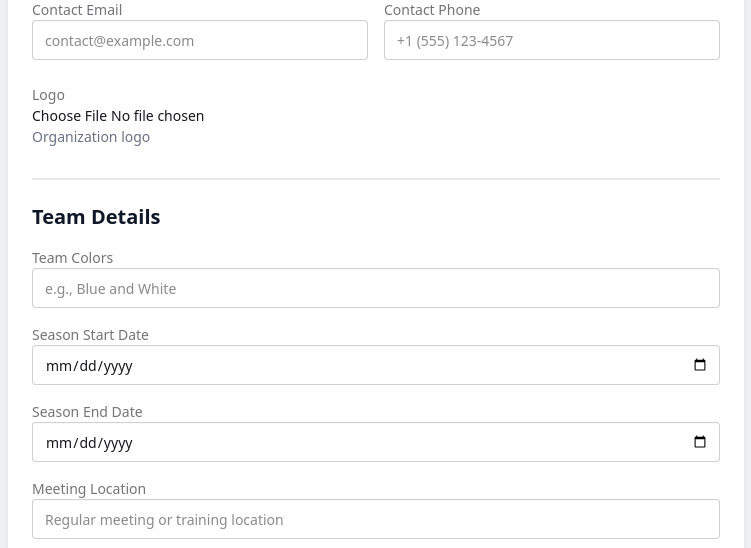
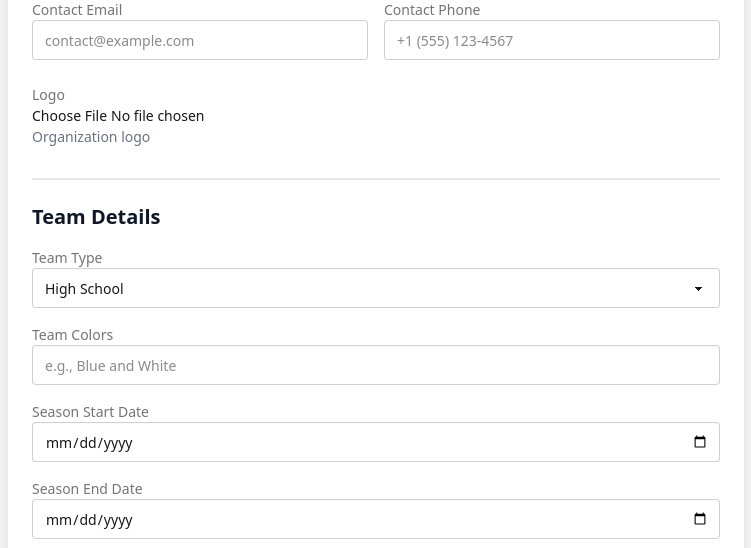
Before and after one commit to vincentdavis/league_gotta_bike, a Django app: page /create/team/ in a window 1280 px wide. Shown: the part 740-1288 px from the top of the page, without its empty margins (264-1015 px from the left). Run offline with Django 5.2, Linux system fonts and the light colour scheme; the visitor is signed in with stand-in values (Sample User, id 1); data that the repository does not hold is empty; style sheets or scripts are compiled from the project's sources; parts of the project's set-up code (start-up, migrations or seed data) failed here and were passed over; some libraries are stand-ins or nearby versions.

Commit message:
add team type

```diff
--- a/apps/organizations/forms.py
+++ b/apps/organizations/forms.py
@@ -114,6 +114,14 @@ class TeamCreateForm(OrganizationBaseForm):
     )
 
     # Team-specific fields
+    team_type = forms.ChoiceField(
+        required=False,
+        choices=TeamProfile.TEAM_TYPES,
+        widget=forms.Select(attrs={
+            'class': 'select select-bordered w-full'
+        }),
+        label='Team Type'
+    )
     team_colors = forms.CharField(
         required=False,
         max_length=100,
@@ -162,6 +170,7 @@ class TeamCreateForm(OrganizationBaseForm):
             # Create team profile
             TeamProfile.objects.create(
                 organization=organization,
+                team_type=self.cleaned_data.get('team_type', ''),
                 team_colors=self.cleaned_data.get('team_colors', ''),
                 season_start=self.cleaned_data.get('season_start'),
                 season_end=self.cleaned_data.get('season_end'),
@@ -184,23 +193,6 @@ class SquadCreateForm(OrganizationBaseForm):
         help_text='Select the team this squad belongs to'
     )
 
-    # Squad-specific fields
-    focus_area = forms.ChoiceField(
-        choices=SquadProfile.FOCUS_AREAS,
-        widget=forms.Select(attrs={
-            'class': 'select select-bordered w-full'
-        }),
-        label='Focus Area'
-    )
-    skill_level = forms.ChoiceField(
-        choices=SquadProfile.SKILL_LEVELS,
-        widget=forms.Select(attrs={
-            'class': 'select select-bordered w-full'
-        }),
-        label='Skill Level',
-        initial=SquadProfile.INTERMEDIATE
-    )
-
     class Meta(OrganizationBaseForm.Meta):
         fields = ['parent'] + OrganizationBaseForm.Meta.fields
 
@@ -213,9 +205,7 @@ class SquadCreateForm(OrganizationBaseForm):
             organization.save()
             # Create squad profile
             SquadProfile.objects.create(
-                organization=organization,
-                focus_area=self.cleaned_data.get('focus_area'),
-                skill_level=self.cleaned_data.get('skill_level', SquadProfile.INTERMEDIATE)
+                organization=organization
             )
 
         return organization
@@ -309,8 +299,11 @@ class TeamProfileForm(forms.ModelForm):
 
     class Meta:
         model = TeamProfile
-        fields = ['team_colors', 'season_start', 'season_end', 'meeting_location']
+        fields = ['team_type', 'team_colors', 'season_start', 'season_end', 'meeting_location']
         widgets = {
+            'team_type': forms.Select(attrs={
+                'class': 'select select-bordered w-full'
+            }),
             'team_colors': forms.TextInput(attrs={
                 'class': 'input input-bordered w-full'
             }),
@@ -333,12 +326,5 @@ class SquadProfileForm(forms.ModelForm):
 
     class Meta:
         model = SquadProfile
-        fields = ['focus_area', 'skill_level']
-        widgets = {
-            'focus_area': forms.Select(attrs={
-                'class': 'select select-bordered w-full'
-            }),
-            'skill_level': forms.Select(attrs={
-                'class': 'select select-bordered w-full'
-            }),
-        }
+        fields = []
+        widgets = {}
--- a/apps/organizations/models.py
+++ b/apps/organizations/models.py
@@ -249,12 +249,26 @@ class LeagueProfile(models.Model):
 class TeamProfile(models.Model):
     """Extended profile for Team organizations"""
 
+    # Team types
+    HIGH_SCHOOL = "high_school"
+    RACING = "racing"
+    DEVO = "devo"
+
+    TEAM_TYPES = [
+        (HIGH_SCHOOL, "High School"),
+        (RACING, "Racing"),
+        (DEVO, "Devo"),
+    ]
+
     organization = models.OneToOneField(
         Organization,
         on_delete=models.CASCADE,
         primary_key=True,
         limit_choices_to={"type": Organization.TEAM},
         related_name="team_profile",
+    )
+    team_type = models.CharField(
+        max_length=20, choices=TEAM_TYPES, blank=True, help_text="Type of team"
     )
     team_colors = models.CharField(max_length=100, blank=True, help_text="Team colors (e.g., 'Blue and White')")
     season_start = models.DateField(null=True, blank=True, help_text="Season start date")
@@ -272,50 +286,12 @@ class TeamProfile(models.Model):
 class SquadProfile(models.Model):
     """Extended profile for Squad sub-organizations"""
 
-    # Focus areas
-    SPRINT = "sprint"
-    ENDURANCE = "endurance"
-    CLIMBING = "climbing"
-    TIME_TRIAL = "time_trial"
-    TRACK = "track"
-    MOUNTAIN = "mountain"
-    YOUTH = "youth"
-    WOMENS = "womens"
-
-    FOCUS_AREAS = [
-        (SPRINT, "Sprint"),
-        (ENDURANCE, "Endurance"),
-        (CLIMBING, "Climbing"),
-        (TIME_TRIAL, "Time Trial"),
-        (TRACK, "Track"),
-        (MOUNTAIN, "Mountain Biking"),
-        (YOUTH, "Youth Development"),
-        (WOMENS, "Women's Squad"),
-    ]
-
-    # Skill levels
-    BEGINNER = "beginner"
-    INTERMEDIATE = "intermediate"
-    ADVANCED = "advanced"
-    ELITE = "elite"
-
-    SKILL_LEVELS = [
-        (BEGINNER, "Beginner"),
-        (INTERMEDIATE, "Intermediate"),
-        (ADVANCED, "Advanced"),
-        (ELITE, "Elite"),
-    ]
-
     organization = models.OneToOneField(
         Organization,
         on_delete=models.CASCADE,
         primary_key=True,
         limit_choices_to={"type": Organization.SQUAD},
         related_name="squad_profile",
-    )
-    focus_area = models.CharField(max_length=20, choices=FOCUS_AREAS, help_text="Primary focus area for this squad")
-    skill_level = models.CharField(
-        max_length=20, choices=SKILL_LEVELS, default=INTERMEDIATE, help_text="Target skill level"
     )
 
     class Meta:
--- a/apps/organizations/templates/organizations/team_detail.html
+++ b/apps/organizations/templates/organizations/team_detail.html
@@ -36,6 +36,12 @@
         <!-- Team Profile Details -->
         {% if team_profile %}
         <div class="mt-6 grid grid-cols-1 gap-4 sm:grid-cols-4">
+            {% if team_profile.team_type %}
+            <div>
+                <p class="text-sm font-medium text-gray-500">Team Type</p>
+                <p class="mt-1 text-sm text-gray-900">{{ team_profile.get_team_type_display }}</p>
+            </div>
+            {% endif %}
             {% if team_profile.team_colors %}
             <div>
                 <p class="text-sm font-medium text-gray-500">Team Colors</p>
```
Also changed, not shown: apps/organizations/admin.py (+5 -5 lines), apps/organizations/templates/organizations/organization_detail.html (+0 -12 lines), apps/organizations/migrations/0004_remove_squad_focus_skill.py (added), apps/organizations/migrations/0005_add_team_type.py (added).
